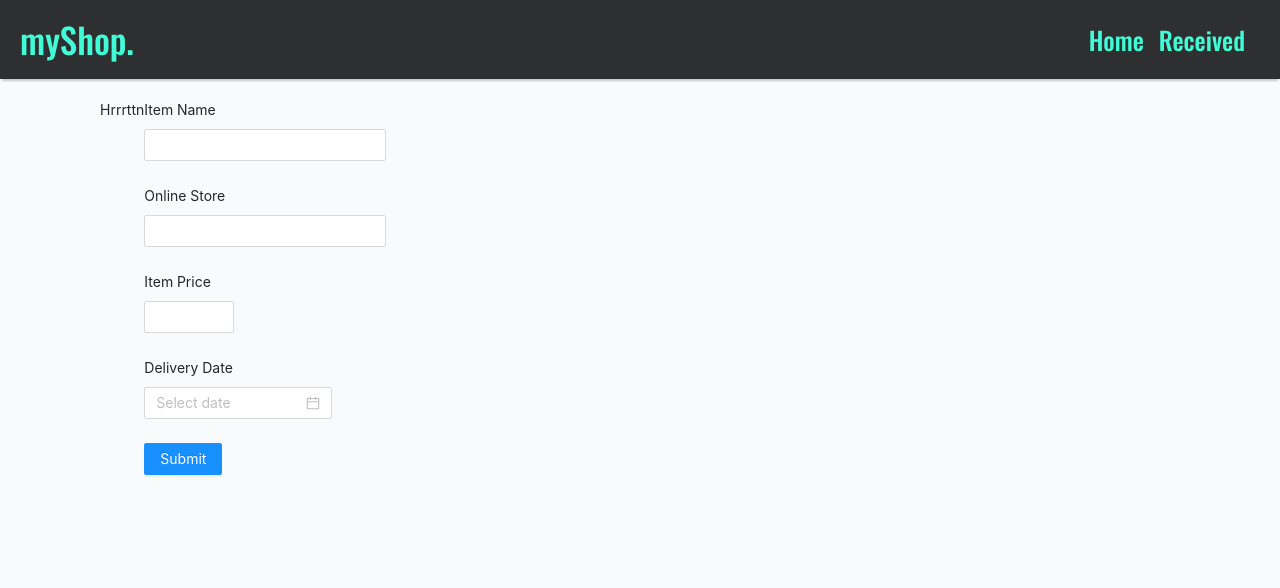
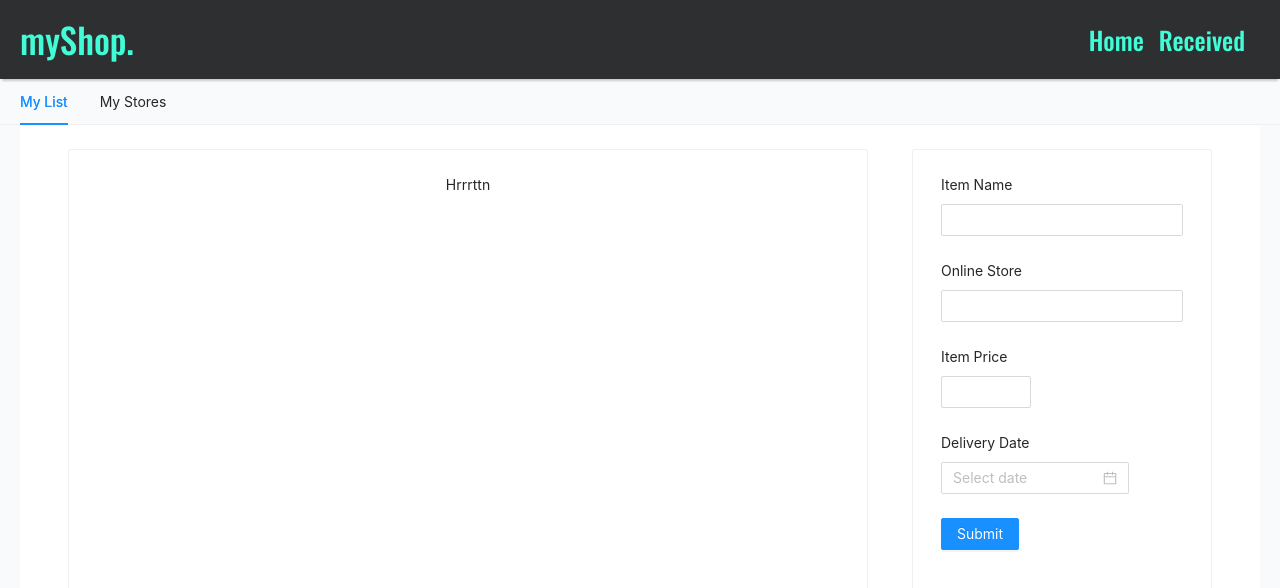
Before and after one commit to shiranmeir/MY-SHOPPING, a React (Create React App) app: page / in a window 1280 px wide. Shown: the top 588 px of the page. Built offline with nearby package versions, Linux system fonts and the light colour scheme.

Commit message:
Added Stores and Tabs

```diff
--- a/src/App.css
+++ b/src/App.css
@@ -1,7 +1,6 @@
 html,
 body,
-#root,
-.app {
+#root {
   width: 100%;
   height: 100%;
   margin: 0;
--- a/src/components/Board/Board.jsx
+++ b/src/components/Board/Board.jsx
@@ -1,14 +1,21 @@
 import React from "react";
+import { Card } from "antd";
+import "antd/dist/antd.css";
 import ItemForm from "../ItemForm/ItemForm";
 import ItemsList from "../ItemsList/ItemsList";
-
 import "./Board.scss";
 
 const Board = () => {
   return (
     <div className="board">
-      <ItemsList />
-      <ItemForm />
+      <Card className="board-card">
+        <Card className="board-list">
+          <ItemsList />
+        </Card>
+        <Card className="board-form">
+          <ItemForm />
+        </Card>
+      </Card>
     </div>
   );
 };
--- a/src/components/Board/Board.scss
+++ b/src/components/Board/Board.scss
@@ -1,5 +1,22 @@
 .board {
-  padding: 20px 100px;
-  display: flex;
-  flex: 3 1;
+  padding: 0 20px;
+
+  &-card {
+    min-height: 550px;
+    border: none;
+  }
+
+  .ant-card-body {
+    display: flex;
+    justify-content: space-between;
+  }
+
+  &-list {
+    width: 800px;
+  }
+
+  &-form {
+    width: 300px;
+    margin-left: 20px;
+  }
 }
--- a/src/components/Home/Home.jsx
+++ b/src/components/Home/Home.jsx
@@ -1,10 +1,26 @@
 import React from "react";
 import Board from "../Board/Board";
+import Stores from "../Stores/Stores";
+import { Tabs } from "antd";
+import "./Home.scss";
+
+const { TabPane } = Tabs;
+
+function callback(key) {
+  console.log(key);
+}
 
 const Home = () => {
   return (
-    <div className="home-page">
-      <Board />
+    <div className="home">
+      <Tabs defaultActiveKey="1" onChange={callback}>
+        <TabPane tab="My List" key="1">
+          <Board />
+        </TabPane>
+        <TabPane tab="My Stores" key="2">
+          <Stores />
+        </TabPane>
+      </Tabs>
     </div>
   );
 };
--- a/src/components/Home/Home.scss
+++ b/src/components/Home/Home.scss
@@ -0,0 +1,8 @@
+.home {
+  .ant-tabs-nav {
+    margin: 0;
+  }
+  .ant-tabs-nav-wrap {
+    margin-left: 20px;
+  }
+}
--- a/src/components/Navbar/Navbar.scss
+++ b/src/components/Navbar/Navbar.scss
@@ -24,7 +24,7 @@
       transition: color 0.5s ease;
     }
     .link:hover {
-      color: #a4f8e7;
+      color: #cae4df;
     }
   }
 }
--- /dev/null
+++ b/src/components/Stores/Stores.jsx
@@ -0,0 +1,30 @@
+import React, { useContext, useState, useEffect } from "react";
+import { List, Card } from "antd";
+// import { StoreContext } from "../../StoreContext";
+import "./Stores.scss";
+
+const Stores = () => {
+  //   const [itemsStore, setItemsStore] = useContext(StoreContext);
+
+  return (
+    <div className="store-list">
+      fff
+      {/* <List
+        grid={{ gutter: 16, column: 4 }}
+        dataSource={itemsStore}
+        renderItem={(item) => (
+          <List.Item>
+            <Card title={item.values.store}>
+              <div className="store-list-card">
+                <div>{item.values.name}</div>
+                <div>{item.values.price}$</div>
+              </div>
+            </Card>
+          </List.Item>
+        )}
+      /> */}
+    </div>
+  );
+};
+
+export default Stores;
--- /dev/null
+++ b/src/components/Stores/Stores.scss
@@ -0,0 +1,6 @@
+.store-list {
+  .store-list-card {
+    display: flex;
+    justify-content: space-between;
+  }
+}
```
Also changed, not shown: src/components/ItemsList/ItemsList.scss (+22 -0 lines).
